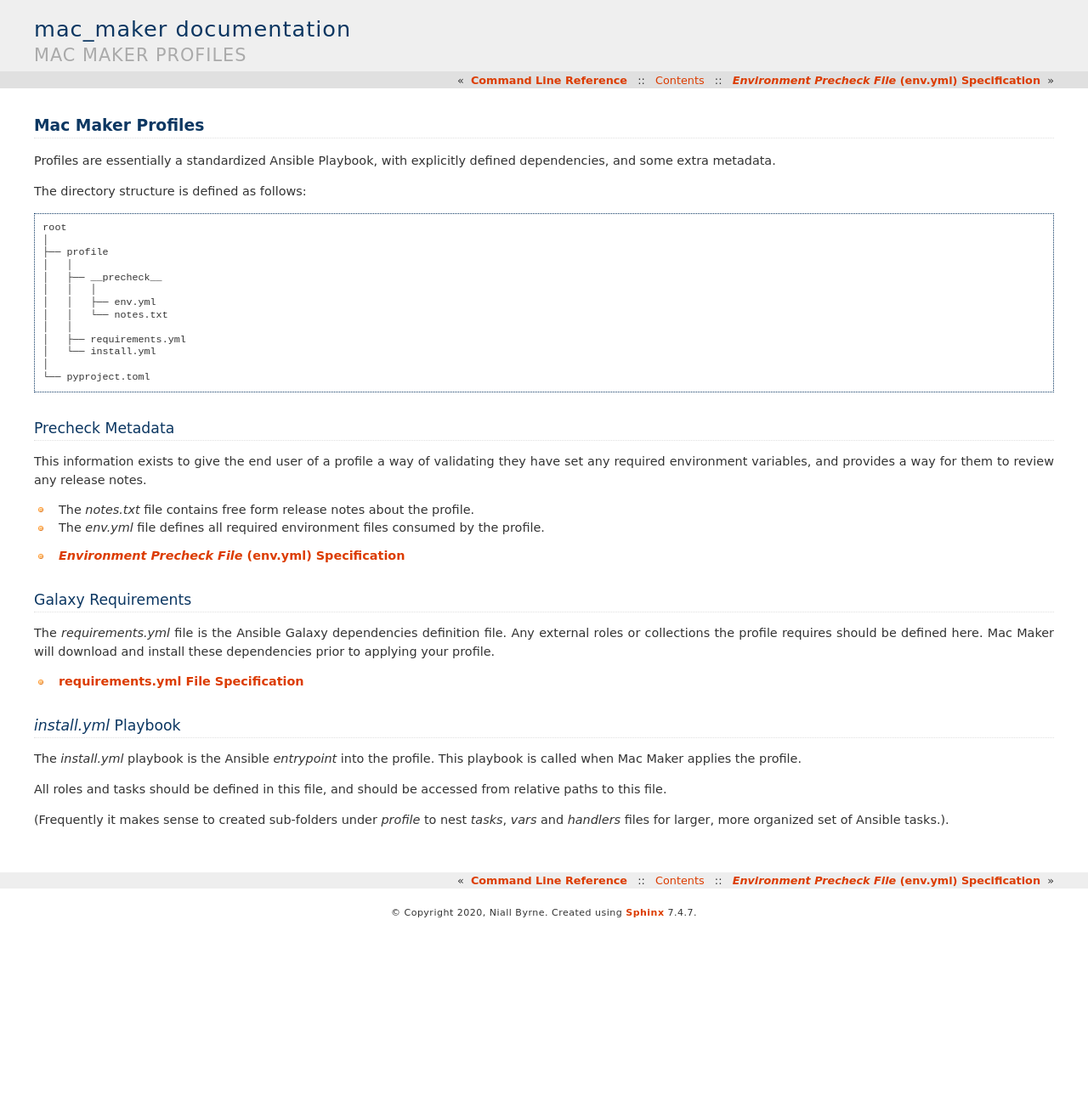
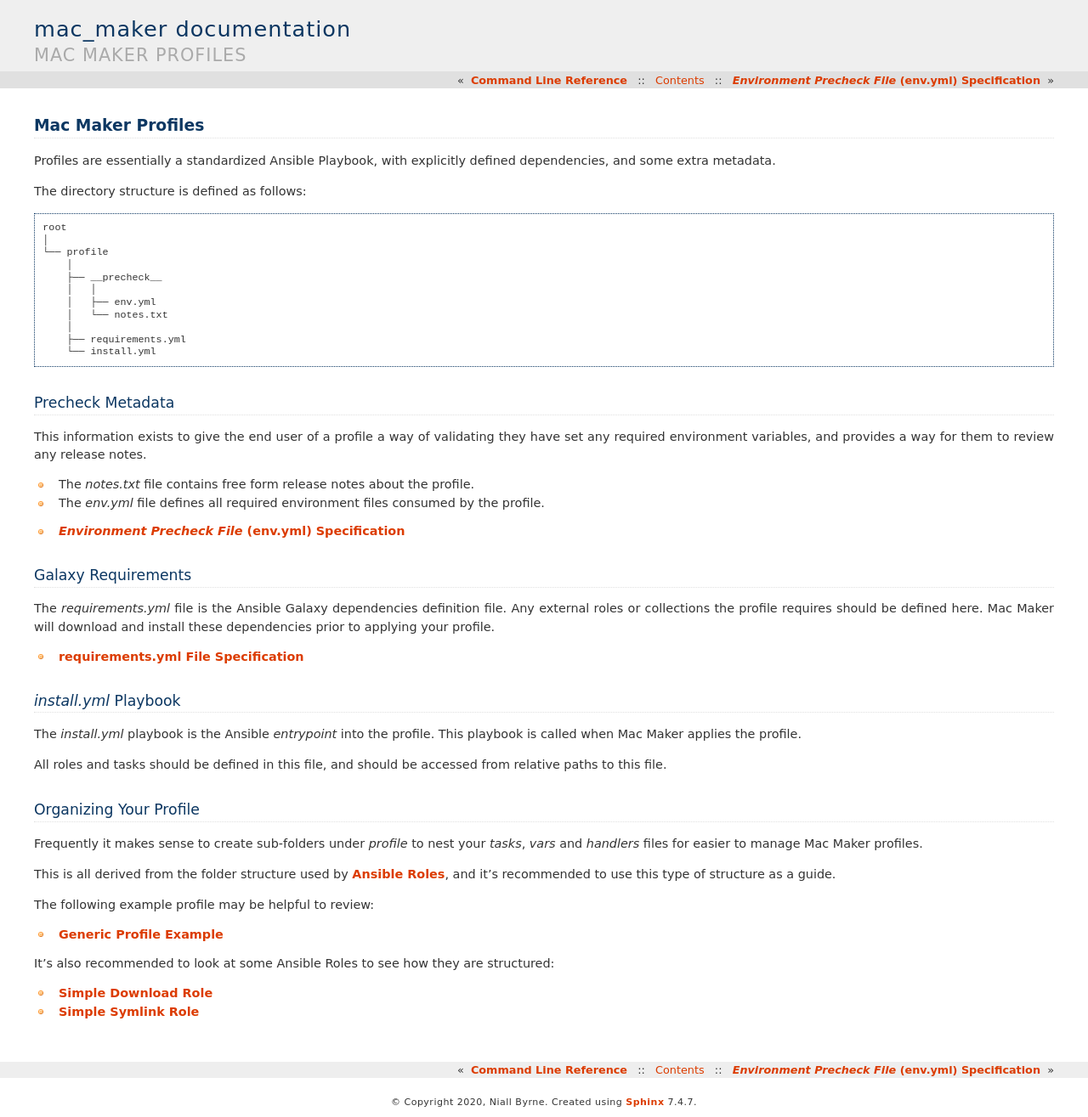
Before and after one commit to osx-provisioner/mac_maker, a Sphinx documentation site: the page built from documentation/source/project/3.profiles.rst, in a window 1280 px wide. Shown: the whole page at 85% size. Built offline with Sphinx 7.4.7, drawn with Linux system fonts in a browser that asks for light colours; before the commit the page ends 1091 px from its top, so only the background shows below that.

Commit message:
docs(PROFILES): add more context and examples

```diff
--- a/documentation/source/project/3.profiles.rst
+++ b/documentation/source/project/3.profiles.rst
@@ -11,18 +11,15 @@ The directory structure is defined as follows:
 
     root
     │
-    ├── profile
-    │   │
-    │   ├── __precheck__
-    │   │   │
-    │   │   ├── env.yml
-    │   │   └── notes.txt
-    │   │
-    │   ├── requirements.yml
-    │   └── install.yml
-    │
-    └── pyproject.toml
-
+    └── profile
+        │
+        ├── __precheck__
+        │   │
+        │   ├── env.yml
+        │   └── notes.txt
+        │
+        ├── requirements.yml
+        └── install.yml
 
 =================
 Precheck Metadata
@@ -52,4 +49,19 @@ The `install.yml` playbook is the Ansible `entrypoint` into the profile.  This p
 
 All roles and tasks should be defined in this file, and should be accessed from relative paths to this file.
 
-(Frequently it makes sense to created sub-folders under `profile` to nest `tasks`, `vars` and `handlers` files for larger, more organized set of Ansible tasks.).
+=======================
+Organizing Your Profile
+=======================
+
+Frequently it makes sense to create sub-folders under `profile` to nest your `tasks`, `vars` and `handlers` files for easier to manage Mac Maker profiles.
+
+This is all derived from the folder structure used by `Ansible Roles <https://docs.ansible.com/ansible/latest/playbook_guide/playbooks_reuse_roles.html#role-directory-structure>`_, and it's recommended to use this type of structure as a guide.
+
+The following example profile may be helpful to review:
+
+- `Generic Profile Example <https://github.com/osx-provisioner/profile-example>`_
+
+It's also recommended to look at some Ansible Roles to see how they are structured:
+
+- `Simple Download Role <https://github.com/osx-provisioner/role-downloader>`_
+- `Simple Symlink Role <https://github.com/osx-provisioner/role-symlinks>`_
```
